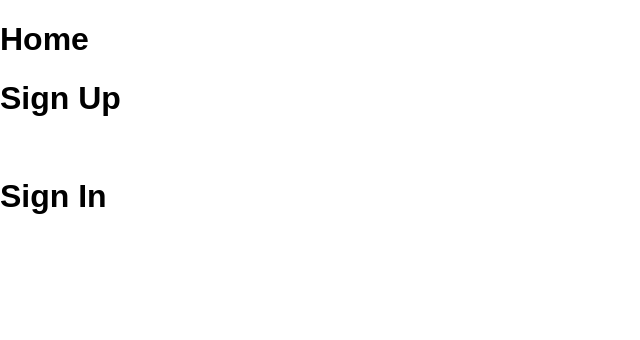
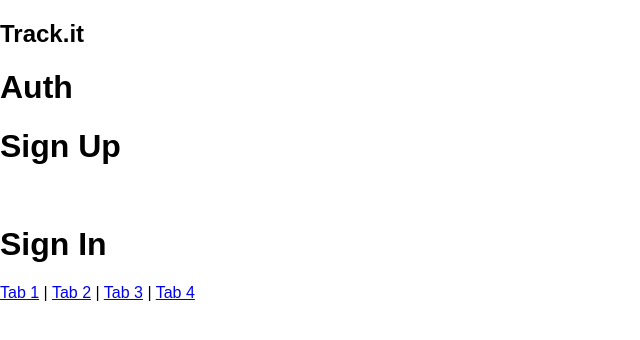
Before and after one commit to KumarAmitt/tracking-app-frontend, a React (Create React App) app: page / in a window 1280 px wide. Shown: the top 340 px of the page, without its empty margins (0-640 px from the left). Built offline with nearby package versions, Linux system fonts and the light colour scheme.

Commit message:
Add AppBar & AppBottom bar

```diff
--- a/src/App/App.js
+++ b/src/App/App.js
@@ -1,16 +1,20 @@
 import React from 'react';
 import { BrowserRouter, Route, Switch } from 'react-router-dom';
-import Home from './auth/Home';
+import Auth from './auth/Auth';
 import Dashboard from './components/Dashboard';
+import AppBar from './components/AppBar';
+import AppBarBottom from './components/AppBarBottom';
 
 function App() {
   return (
     <>
+      <AppBar />
       <BrowserRouter>
         <Switch>
-          <Route exact path="/" component={Home} />
+          <Route exact path="/" component={Auth} />
           <Route exact path="/dashboard" component={Dashboard} />
         </Switch>
+        <AppBarBottom />
       </BrowserRouter>
     </>
   );
--- a/src/App/auth/Home.js
+++ b/src/App/auth/Auth.js
@@ -2,13 +2,13 @@ import React from 'react';
 import Registration from './Registration';
 import Login from './Login';
 
-const Home = () => (
+const Auth = () => (
   <>
-    <h1>Home</h1>
+    <h1>Auth</h1>
     <Registration />
     <br />
     <Login />
   </>
 );
 
-export default Home;
+export default Auth;
--- a/src/App/components/AppBar.js
+++ b/src/App/components/AppBar.js
@@ -2,7 +2,7 @@ import React from 'react';
 
 const AppBar = () => (
   <>
-    <h2>Trac.it</h2>
+    <h2>Track.it</h2>
   </>
 );
 
--- /dev/null
+++ b/src/App/components/AppBarBottom.js
@@ -0,0 +1,22 @@
+import React from 'react';
+import { Link } from 'react-router-dom';
+
+const AppBarBottom = () => (
+  <>
+    <Link to="/">Tab 1</Link>
+    {' '}
+    |
+    {' '}
+    <Link to="/">Tab 2</Link>
+    {' '}
+    |
+    {' '}
+    <Link to="/">Tab 3</Link>
+    {' '}
+    |
+    {' '}
+    <Link to="/">Tab 4</Link>
+  </>
+);
+
+export default AppBarBottom;
```
